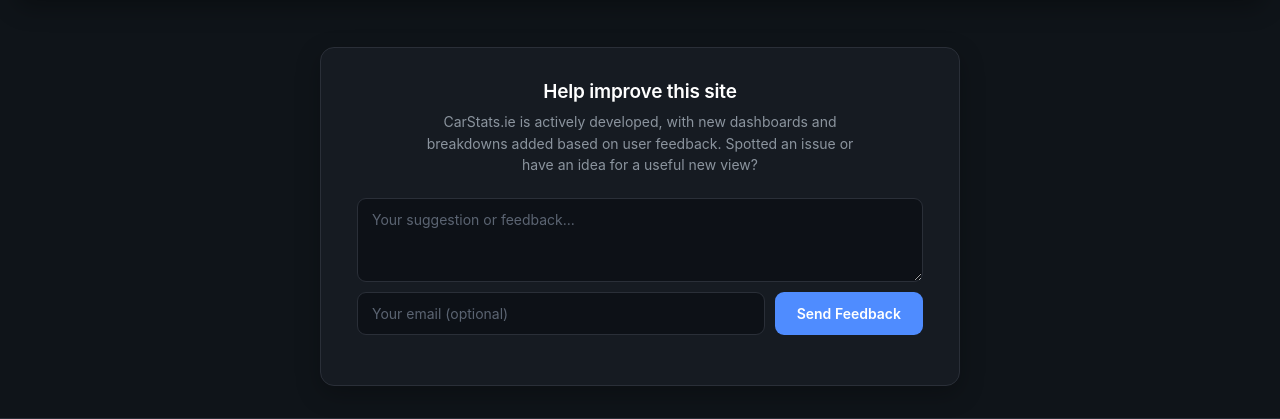
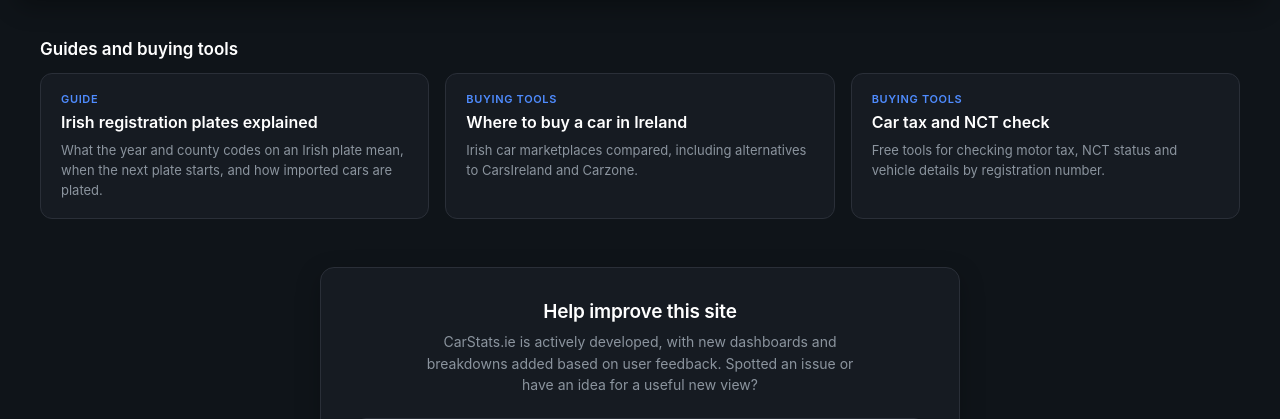
Before and after one commit to MrGenius12/carstats, a plain HTML site: page index.html in a window 1280 px wide. Shown: the part 823-1242 px from the top of the page. Drawn offline with Linux system fonts and the light colour scheme.

Commit message:
SEO: homepage links to key guides, block /cdn-cgi/ in robots.txt
Co-Authored-By: Claude Opus 5.5 <noreply@anthropic.com>
Claude-Session: https://claude.ai/code/session_01U4QvAgcuqZaAYBWJdy5koi

```diff
--- a/index.html
+++ b/index.html
@@ -325,6 +325,19 @@
       gap: 12px;
     }
   }
+
+  .popular-links { width: 100%; max-width: 1200px; margin-top: 40px; }
+  .popular-links h2 { font-size: 17px; font-weight: 600; color: #fff; margin-bottom: 14px; }
+  .popular-grid { display: grid; grid-template-columns: repeat(auto-fill, minmax(min(300px, 100%), 1fr)); gap: 16px; }
+  .popular-card {
+    background: #161b22; border: 1px solid #2a2f38; border-radius: 12px; padding: 18px 20px;
+    text-decoration: none; color: inherit; display: flex; flex-direction: column; gap: 6px;
+    transition: border-color .2s, transform .15s;
+  }
+  .popular-card:hover { border-color: #4f8cff; transform: translateY(-2px); }
+  .popular-card-label { font-size: 11px; font-weight: 600; letter-spacing: .06em; text-transform: uppercase; color: #4f8cff; }
+  .popular-card-title { font-size: 16px; font-weight: 600; color: #fff; line-height: 1.35; }
+  .popular-card-desc { font-size: 13px; color: #8b949e; line-height: 1.55; }
 
   .feedback-section {
     width: 100%;
@@ -810,6 +823,27 @@
     </div>
   </div>
 
+  <section class="popular-links">
+    <h2>Guides and buying tools</h2>
+    <div class="popular-grid">
+      <a class="popular-card" href="/guides/registration-plates-explained/">
+        <span class="popular-card-label">Guide</span>
+        <span class="popular-card-title">Irish registration plates explained</span>
+        <span class="popular-card-desc">What the year and county codes on an Irish plate mean, when the next plate starts, and how imported cars are plated.</span>
+      </a>
+      <a class="popular-card" href="/where-to-buy-a-car/">
+        <span class="popular-card-label">Buying tools</span>
+        <span class="popular-card-title">Where to buy a car in Ireland</span>
+        <span class="popular-card-desc">Irish car marketplaces compared, including alternatives to CarsIreland and Carzone.</span>
+      </a>
+      <a class="popular-card" href="/car-check-comparison/">
+        <span class="popular-card-label">Buying tools</span>
+        <span class="popular-card-title">Car tax and NCT check</span>
+        <span class="popular-card-desc">Free tools for checking motor tax, NCT status and vehicle details by registration number.</span>
+      </a>
+    </div>
+  </section>
+
   <section class="feedback-section">
     <div class="feedback-section-inner">
       <h2>Help improve this site</h2>
```
Also changed, not shown: robots.txt.
